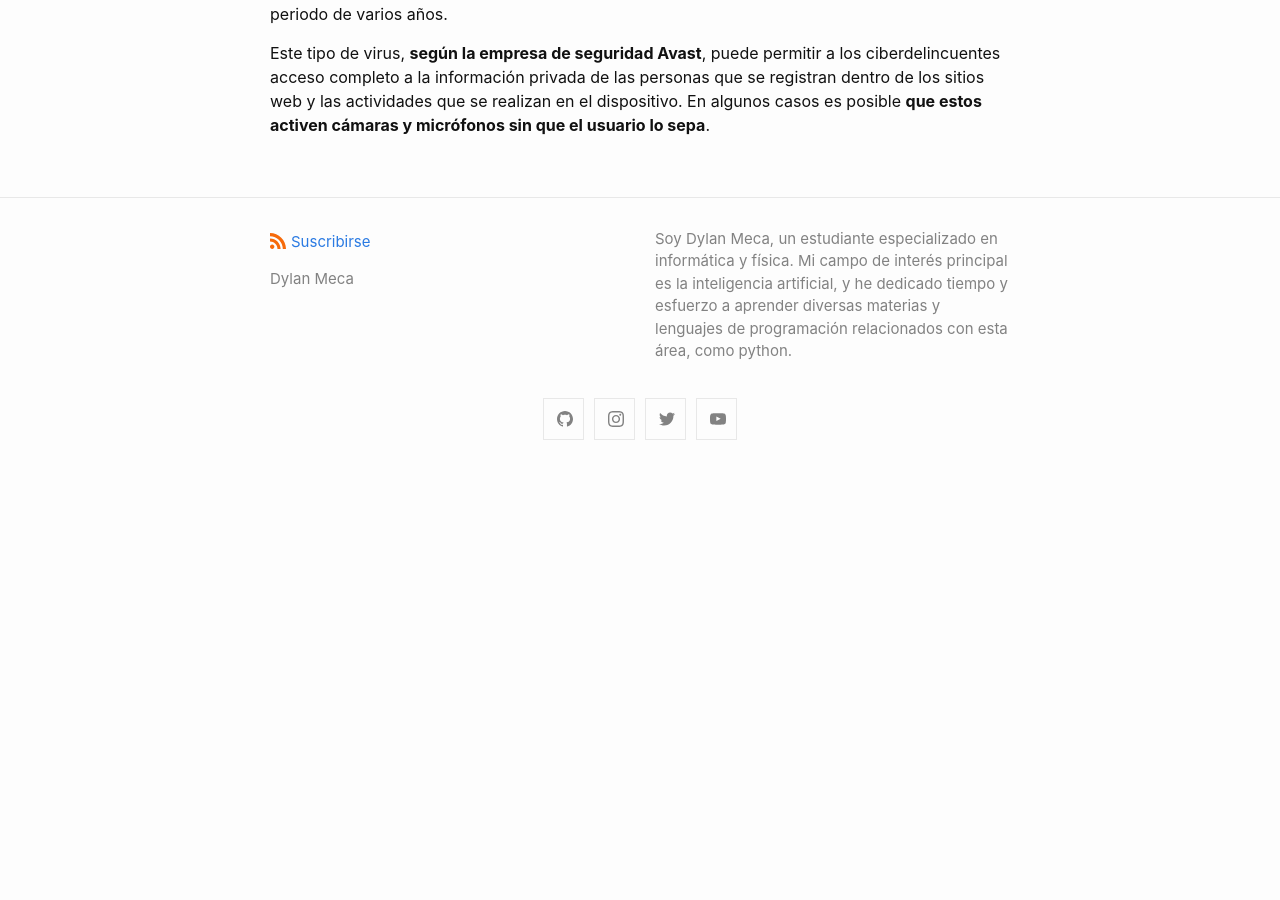
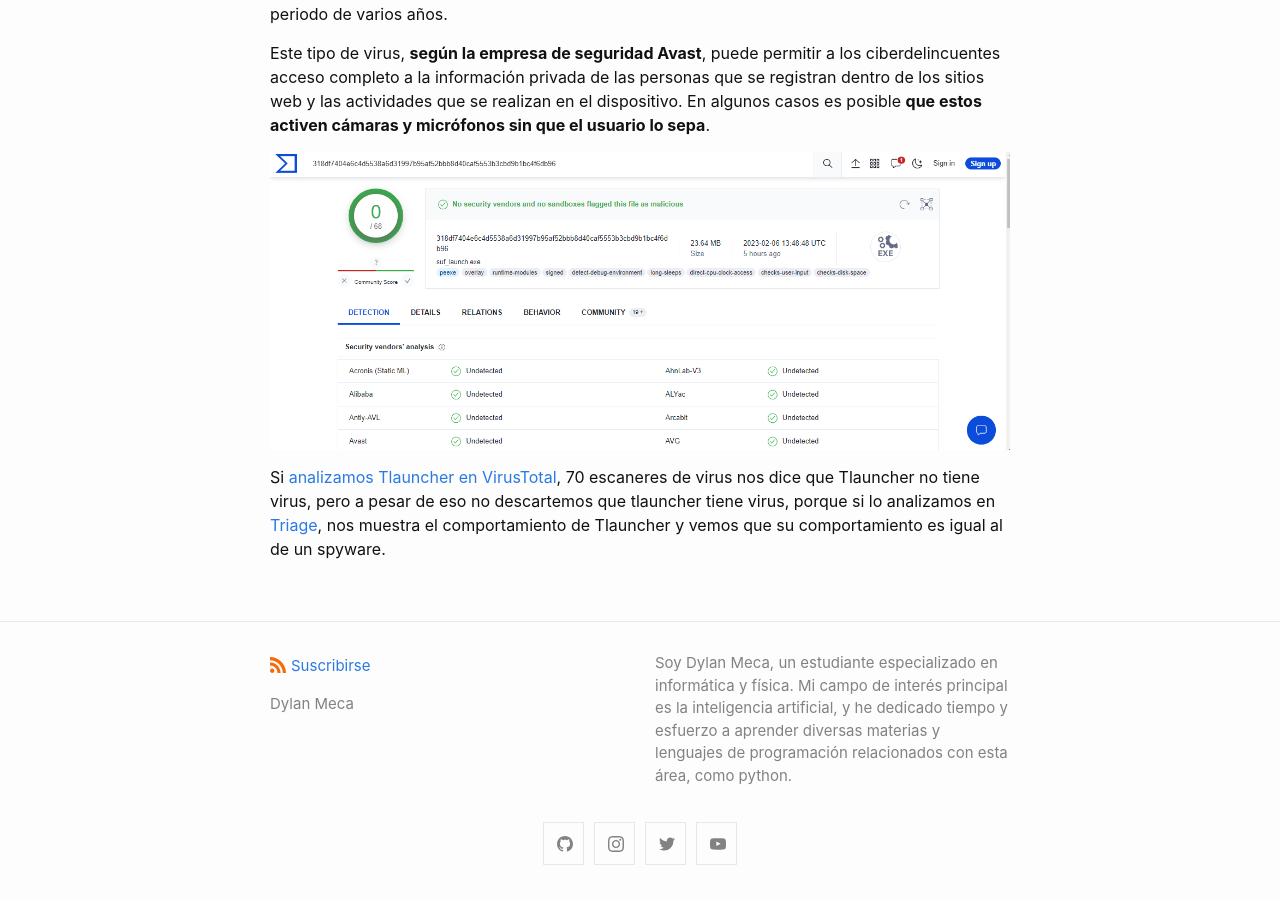
Before and after one commit to dylanmeca/dylanmeca.github.io, a Jekyll site: the page built from _posts/2023-02-06-Se-descubre-un-spyware-en-Tlauncher.md, in a window 1280 px wide and 900 px high, scrolled down 727 px. Built offline with Jekyll 4.4.1, drawn with Linux system fonts in a browser that asks for light colours; a script that is not in the unit is left out; comment, search, counter and statistics services are not loaded; before the commit the page ends 1202 px from its top, so only the background shows below that.

Commit message:
Update 2023-02-06-Se-descubre-un-spyware-en-Tlauncher.md

```diff
--- a/_posts/2023-02-06-Se-descubre-un-spyware-en-Tlauncher.md
+++ b/_posts/2023-02-06-Se-descubre-un-spyware-en-Tlauncher.md
@@ -22,3 +22,7 @@
 Este tipo de virus, **según la empresa de seguridad Avast**, puede permitir a los ciberdelincuentes acceso completo a la
 información privada de las personas que se registran dentro de los sitios web y las actividades que se realizan en el dispositivo.
 En algunos casos es posible **que estos activen cámaras y micrófonos sin que el usuario lo sepa**.
+
+![tlauncher-virustotal](https://dylanmeca.github.io/assets/img/tlauncher-virustotal.png)
+
+Si [analizamos Tlauncher en VirusTotal](https://www.virustotal.com/gui/file/318df7404e6c4d5538a6d31997b95af52bbb8d40caf5553b3cbd9b1bc4f6db96), 70 escaneres de virus nos dice que Tlauncher no tiene virus, pero a pesar de eso no descartemos que tlauncher tiene virus, porque si lo analizamos en [Triage](https://tria.ge/), nos muestra el comportamiento de Tlauncher y vemos que su comportamiento es igual al de un spyware.
```
